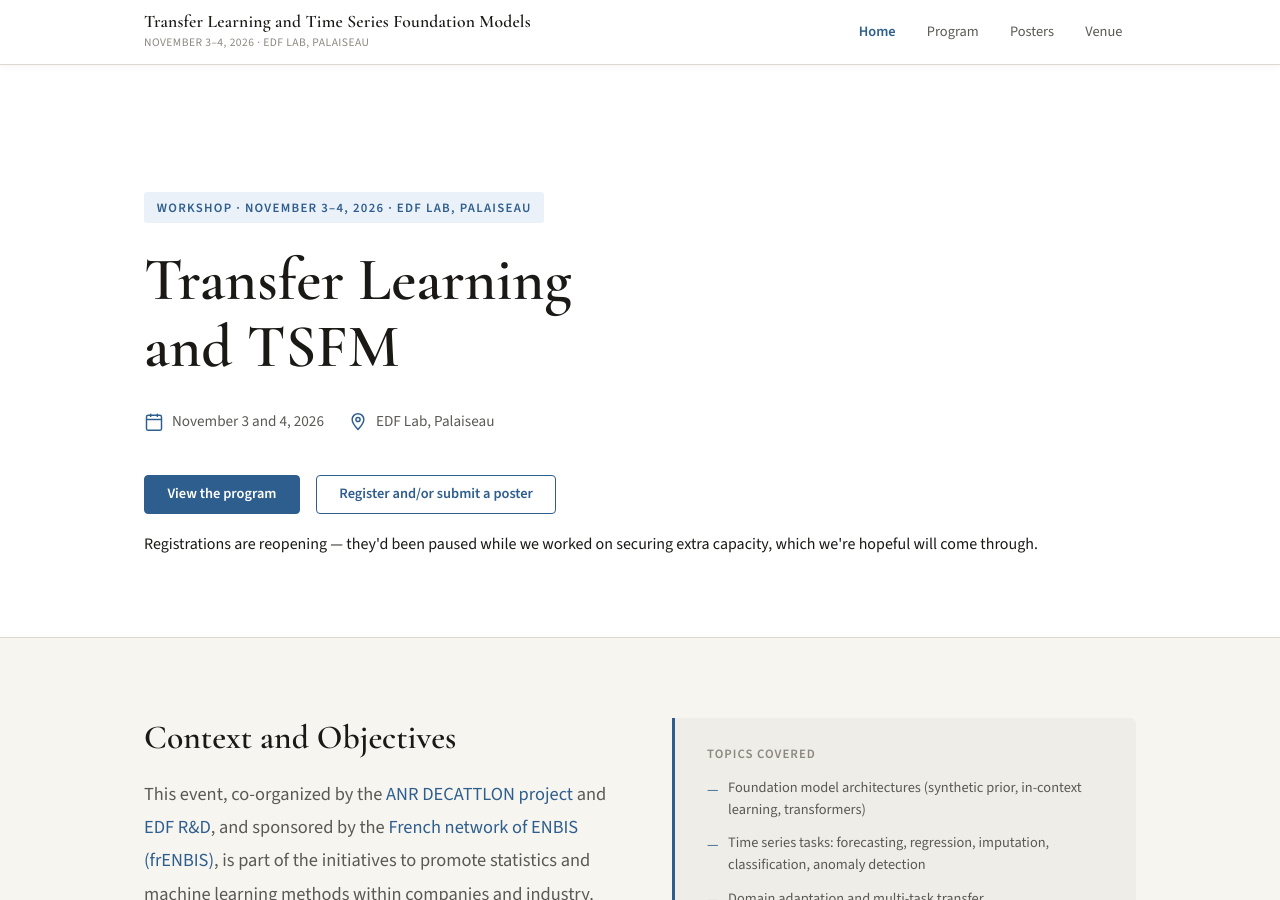
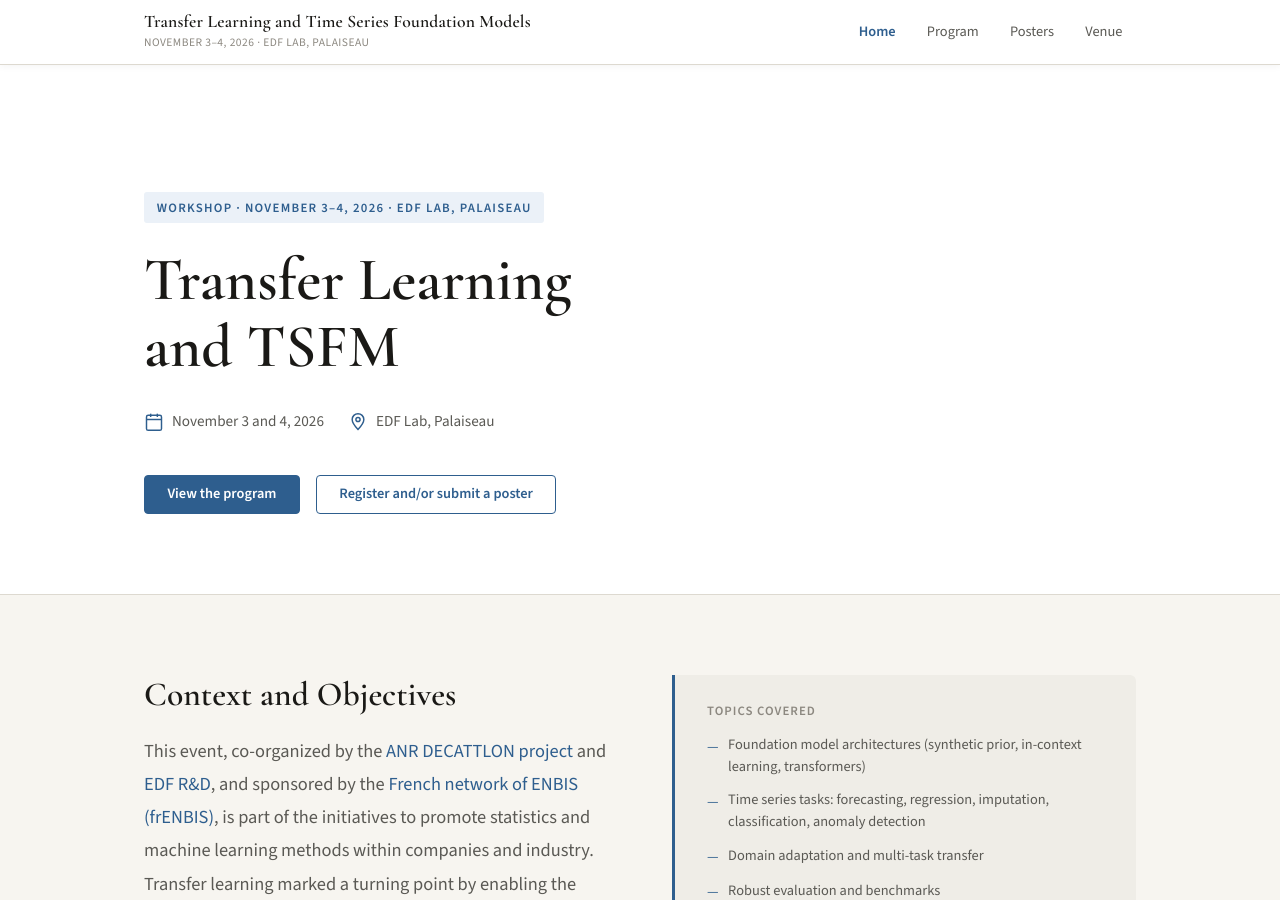
Before and after one commit to yvenn-amara/DECATTLON, a Jekyll site: the page built from index.md, in a window 1280 px wide and 900 px high. Built offline with Jekyll 4.4.1, drawn with Linux system fonts in a browser that asks for light colours.

Commit message:
Remove registration note from index.md
Removed note about registration reopening.

```diff
--- a/index.md
+++ b/index.md
@@ -23,7 +23,6 @@ title: Home
     <div class="hero-actions">
       <a href="{{ '/program/' | relative_url }}" class="btn btn-primary">View the program</a>
 <a href="https://framaforms.org/transfer-learning-and-time-series-fm-1781970359" class="btn btn-outline">Register and/or submit a poster</a>
-<span class="note">Registrations are reopening — they'd been paused while we worked on securing extra capacity, which we're hopeful will come through.</span>
     </div>
   </div>
 </section>
```
